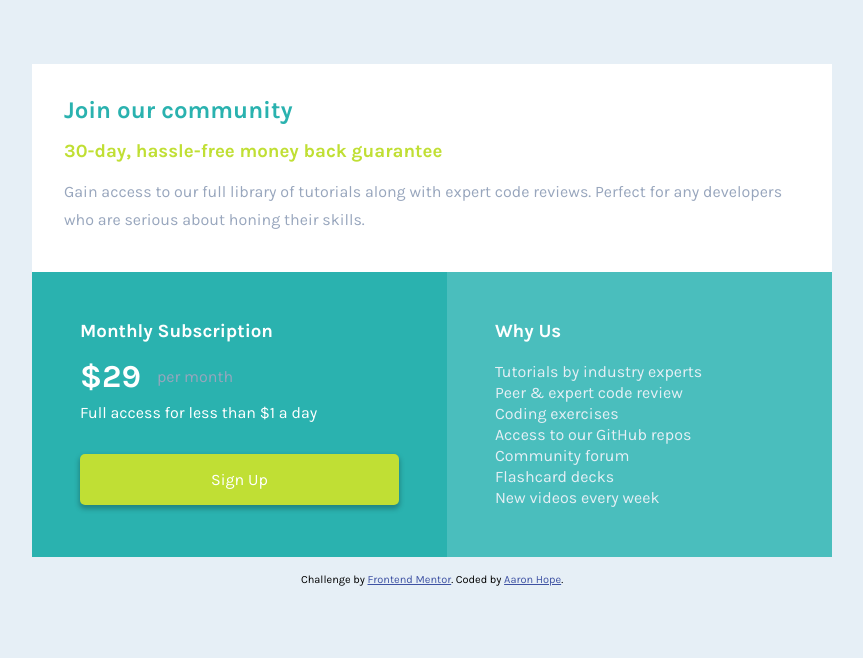
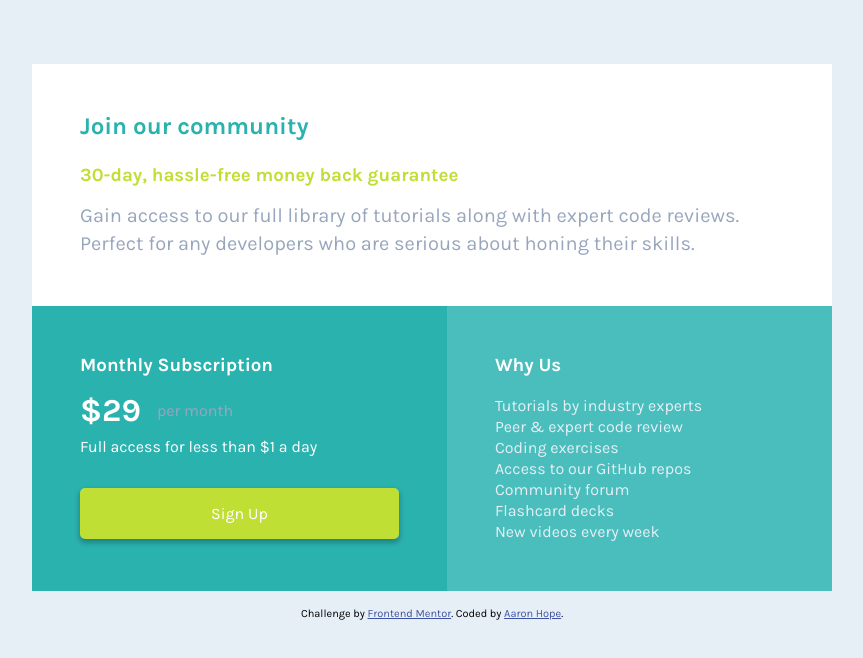
Before and after one commit to raresample/fm-single-price-grid-component, a plain HTML site: page index.html in a window 1280 px wide. Shown: the whole page, without its empty margins (208-1071 px from the left). Drawn offline with Linux system fonts and the light colour scheme.

Commit message:
A couple alignment tweaks

```diff
--- a/style.css
+++ b/style.css
@@ -104,9 +104,16 @@ footer {
     max-width: 800px;
   }
   header {
-    height: 13rem;
-    padding: 2rem;
+    /* height: 13rem; */
+    padding: 3rem;
   }
+  h1 {
+    margin-bottom: 1.5rem;
+  }
+  .headline {
+    font-size: 1.25rem;
+  }
+
   .bottom {
     display: flex;
     justify-content: space-between;
```
